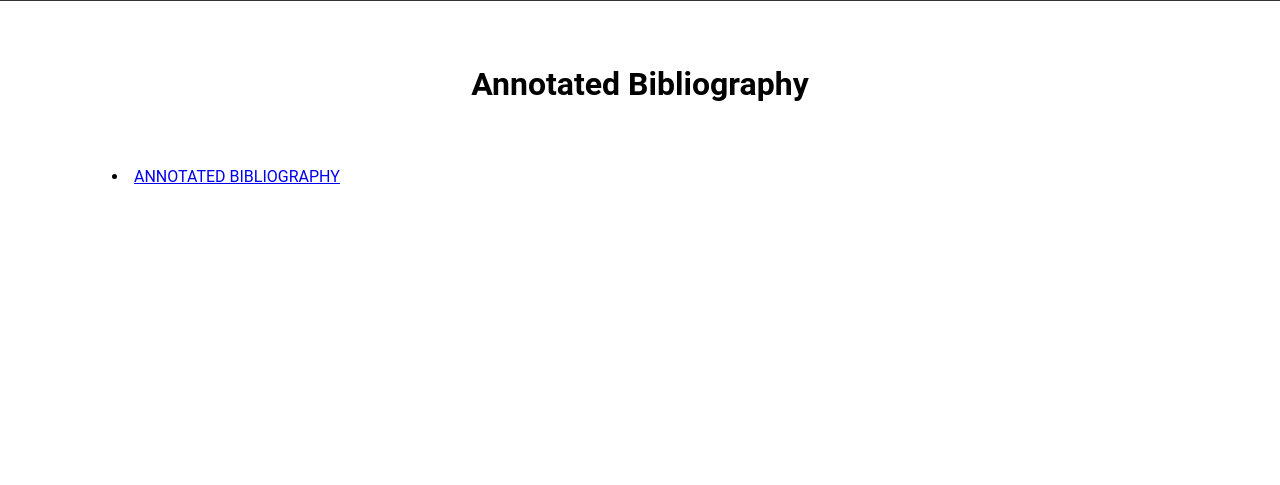
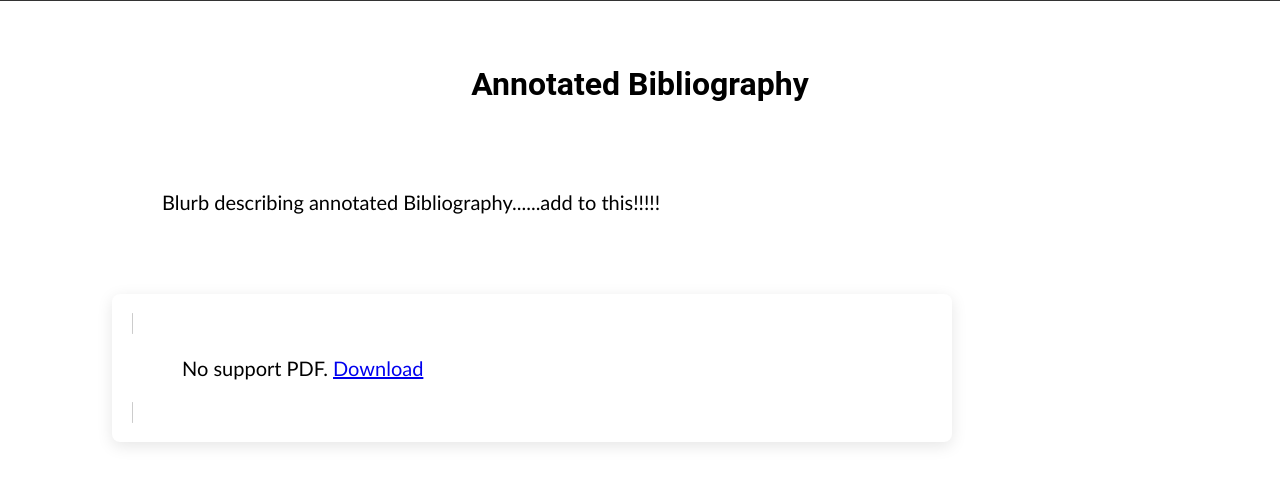
Before and after one commit to anyaga/ENGagED-REU-Project, a Django app: page /document_preview/ in a window 1280 px wide. Shown: the part 252-737 px from the top of the page. Run offline with Django 5.2, Linux system fonts and the light colour scheme.

Commit message:
annotated bib preview and remove unneccearry info

```diff
--- a/REU_Project/REU_Project/static/main.css
+++ b/REU_Project/REU_Project/static/main.css
@@ -6,6 +8,52 @@ body, html {
   margin:0px;
 }
 
+ul {
+    list-style-type: none;
+}
+
+h2 {
+  color: black;
+  font-size: 30px;
+  text-align: center;
+}
+
+h3{
+  color:gray;
+  font-size: 18px;
+  text-align: center;
+}
+
+p {
+  font-family: Calibri;
+  color: black;
+  font-size: 1.25em;
+  line-height: 1.5;
+  text-align: justify;
+  text-indent: 50px;
+}
+
+b {
+  text-indent: -2em;
+  margin-left: 20px;
+}
+
+center {
+  color: gray;
+  position: absolute;
+  top: 45%;
+  width: 100%;
+  text-align: center;
+  font-size: 60px;
+}
+
+
+.main{
+  margin-left: 7em;
+  margin-right: 7em;
+}
+
+/** Header (in base file) **/
 #page_header{
   background: #333;
   color: white;
@@ -113,6 +137,7 @@ h3{
   box-shadow: 0 4px 16px rgba(0,0,0,0.1);
   width: 80%;
   max-width: 800px;
+  align-items: center;
 }
 
 #pdf_control{
@@ -121,19 +146,15 @@ h3{
   margin-bottom: 15px;
 }
 
-
 #pdf_viewer object{
   width: 100%;
   height: 80vh;
   border: 1px solid #ccc;
   border-radius: 4px;
+  align-items: center;
 }
 
-
-
-
-
-
+/**Side Panel**/
 .side-panel{
   height: 100vh;
   position: fixed;
@@ -176,41 +197,6 @@ h3{
 
 .open:hover {
   background-color:#444;
-}
-
-
-
-
-
-
-p {
-  font-family: Calibri;
-  color: black;
-  font-size: 1.25em;
-  line-height: 1.5;
-  text-align: justify;
-  text-indent: 50px;
-}
-
-b {
-  text-indent: -2em;
-  margin-left: 20px;
-}
-
-.bgimg {
-  background-position: center;
-  background-size: cover;
-  background-image: url("images/TitleGroup5.jpg");
-  min-height: 50%;
-}
-
-center {
-  color: gray;
-  position: absolute;
-  top: 45%;
-  width: 100%;
-  text-align: center;
-  font-size: 60px;
 }
 
 .top {
--- a/REU_Project/templates/doc_preview.html
+++ b/REU_Project/templates/doc_preview.html
@@ -1,10 +1,29 @@
 {% extends 'base.html' %}
+{% load static %}
 
 {% block title %} Annotated Bibliography {% endblock %}
 
 {% block content %}
 
-    <li><a href="https://docs.google.com/document/d/1uofUSbTUjShCiip40HaYByJ6tHmj33i5rJ2CKJ59AOg/edit?usp=sharing"
-        onclick="toggleFunction()">ANNOTATED BIBLIOGRAPHY
-    </a></li>
+    <div id="bckg_annotate">
+        <p>
+            Blurb describing annotated Bibliography......add to this!!!!!
+        </p>
+    </div>
+    <br>
+    <br>
+    <br>
+    <div id="full_pdf_viewer" >
+        <div id="pdf_viewer">
+            <object
+                id="viewer"
+                type="application/pdf"
+                data="{% static 'NyagaEngageREUAnnotatedBiblography.pdf' %}"
+                width="100" height="600">
+                <p>No support PDF.
+                    <a href="#" id="altDownload">Download</a>
+                </p>
+            </object>
+        </div>
+    </div>
 {% endblock %}
```
Also changed, not shown: other parts of REU_Project/REU_Project/static/main.css (+14 -36 lines), REU_Project/templates/abstract.html (+8 -9 lines), 1 other file.
